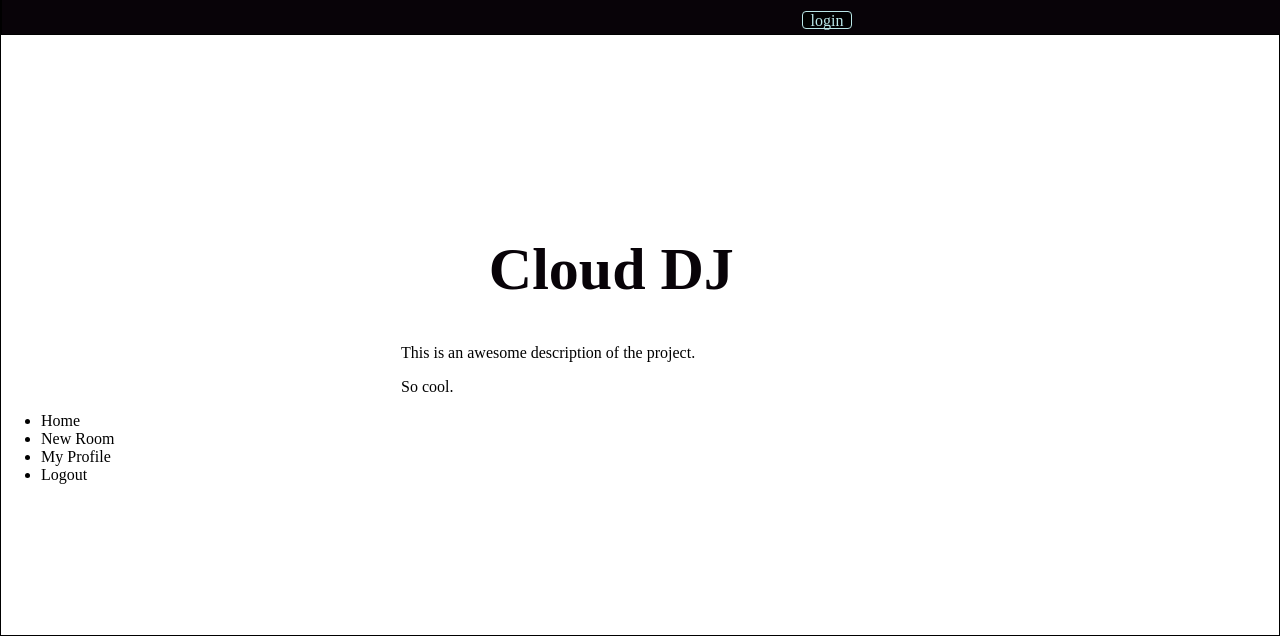
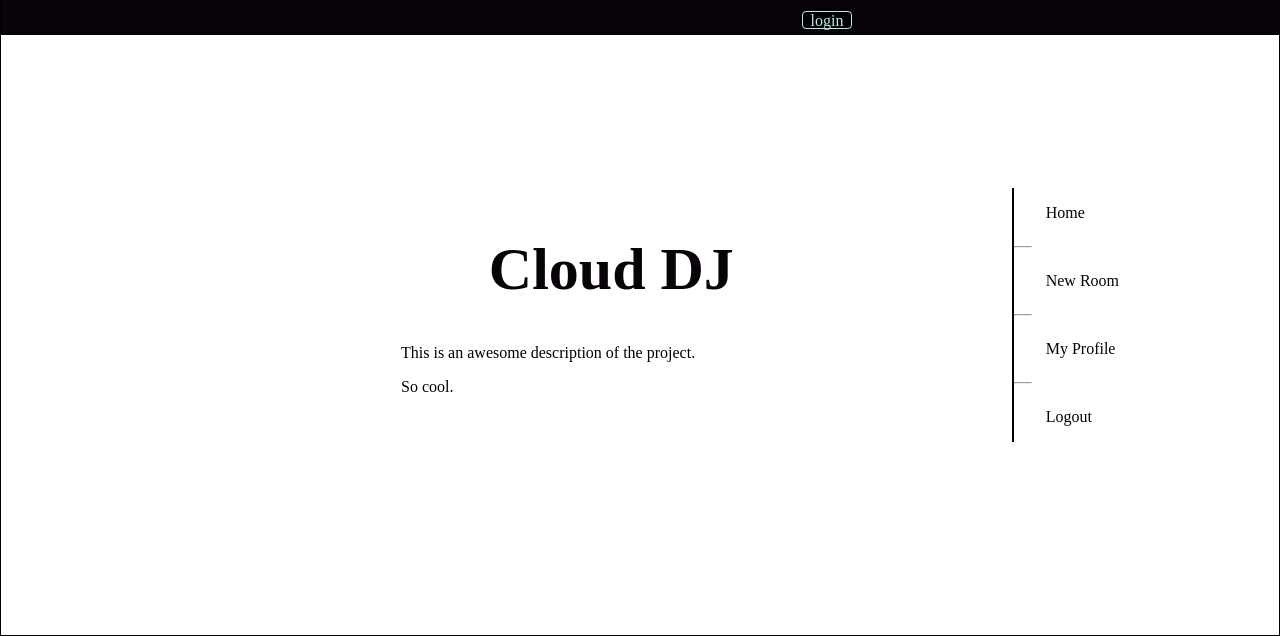
Before and after one commit to ambreenhasan/cloud-dj, a Rails app: page / in a window 1280 px wide. Shown: the top 636 px of the page. Run offline with Rails 7, Linux system fonts and the light colour scheme; style sheets or scripts are compiled from the project's sources; some libraries are stand-ins or nearby versions.

Commit message:
js for new room menu

```diff
--- a/app/assets/javascripts/room.js
+++ b/app/assets/javascripts/room.js
@@ -22,9 +22,14 @@ $(document).ready(function() {
       }
    });
 
-    $("#new_room_button").on("click", function(){
+    $("#new_room_tab").on("click", function(){
+      if ($("#new_room_form_div").css("display") === "none") {
         $("#new_room_form_div").slideDown(500);
-    })
+        $("#new_room_tab").css("color", "#75acd1");
+      } else
+        $("#new_room_form_div").slideUp(500);
+        $("#new_room_tab").css("color", "#080308");
+    });
 
     $("#hide_new_room_form_button").on("click", function() {
       $("#new_room_form_div").slideUp(500);
--- a/app/assets/stylesheets/master.css
+++ b/app/assets/stylesheets/master.css
@@ -158,17 +158,6 @@ h1 {
   width: 5em;
   background-color: blue; }
 
-#new_room_button {
-  background-color: #080308;
-  text-align: center;
-  color: #75acd1;
-  font-size: 18px;
-  margin: 1em;
-  position: relative;
-  float: right;
-  margin-right: 14em;
-  top: -15em; }
-
 #new_room_form_div {
   float: right;
   margin-right: 2em;
@@ -229,3 +218,28 @@ h1 {
   border: 2px #080308 solid;
   height: 2em;
   border-radius: 2px; }
+
+#list_menu_div {
+  float: right;
+  position: relative;
+  top: -15em;
+  margin-right: 10em; }
+
+#list_menu {
+  list-style-type: none;
+  border-left: 2px black solid; }
+
+#list_menu li {
+  padding-bottom: 1em;
+  padding-top: 1em;
+  border-length: 1em;
+  margin-left: -2.5em;
+  padding-left: 2em;
+  color: #080308; }
+
+#list_menu li:hover {
+  color: #75acd1; }
+
+hr {
+  margin-left: -2.5em;
+  width: 1em; }
--- a/app/assets/stylesheets/master.scss
+++ b/app/assets/stylesheets/master.scss
@@ -108,18 +108,6 @@ h1 {
   background-color: blue;
 }
 
-#new_room_button {
-  background-color: $black;
-  text-align: center;
-  color: $dblue;
-  font-size: 18px;
-  margin: 1em;
-  position: relative;
-  float: right;
-  margin-right: 14em;
-  top: -15em;
-}
-
 #new_room_form_div {
   float: right;
   margin-right: 2em;
@@ -189,3 +177,34 @@ h1 {
   height: 2em;
   border-radius: 2px;
 }
+
+#list_menu_div {
+  float:right;
+  position: relative;
+  top: -15em;
+  margin-right: 10em;
+}
+
+#list_menu {
+  list-style-type: none;
+  border-left: 2px black solid;
+
+}
+
+#list_menu li {
+  padding-bottom: 1em;
+  padding-top: 1em;
+  border-length: 1em;
+  margin-left: -2.5em;
+  padding-left: 2em;
+  color: $black;
+}
+
+#list_menu li:hover {
+  color: $dblue;
+}
+
+hr {
+  margin-left: -2.5em;
+  width: 1em;
+}
--- a/app/views/application/index.html.erb
+++ b/app/views/application/index.html.erb
@@ -46,8 +46,11 @@
     <div id="list_menu_div">
       <ul id="list_menu">
         <li>Home</li>
-        <li>New Room</li>
+        <hr>
+        <li id="new_room_tab">New Room</li>
+        <hr>
         <li>My Profile</li>
+        <hr>
         <li>Logout</li>
       </ul>
     </div>
```
